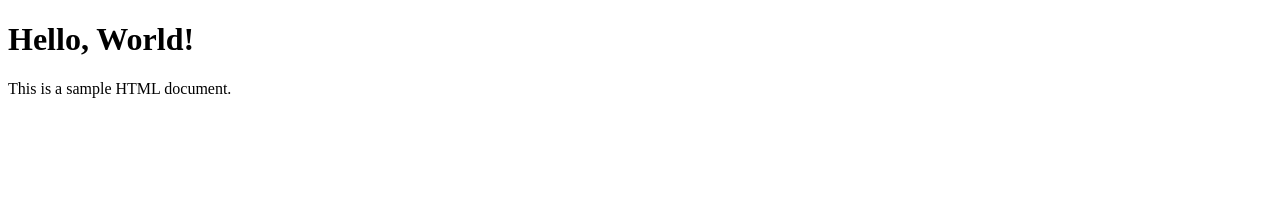
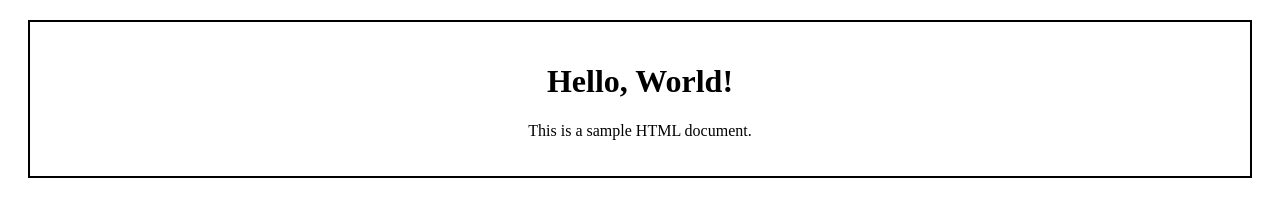
Before and after one commit to Komakulakavya/exam_internal_2, a plain HTML site: page index.html in a window 1280 px wide. Drawn offline with Linux system fonts and the light colour scheme.

Commit message:
second-commit

```diff
--- a/index.html
+++ b/index.html
@@ -4,6 +4,7 @@
     <meta charset="UTF-8">
     <meta name="viewport" content="width=device-width, initial-scale=1.0">
     <title>Document</title>
+    <link rel="stylesheet" href="style.css">
 </head>
 <body>
     <div class="container">
--- /dev/null
+++ b/style.css
@@ -0,0 +1,6 @@
+.container{
+    border: 2px solid black;
+    padding: 20px;
+    margin: 20px;
+    text-align: center;
+}
```
